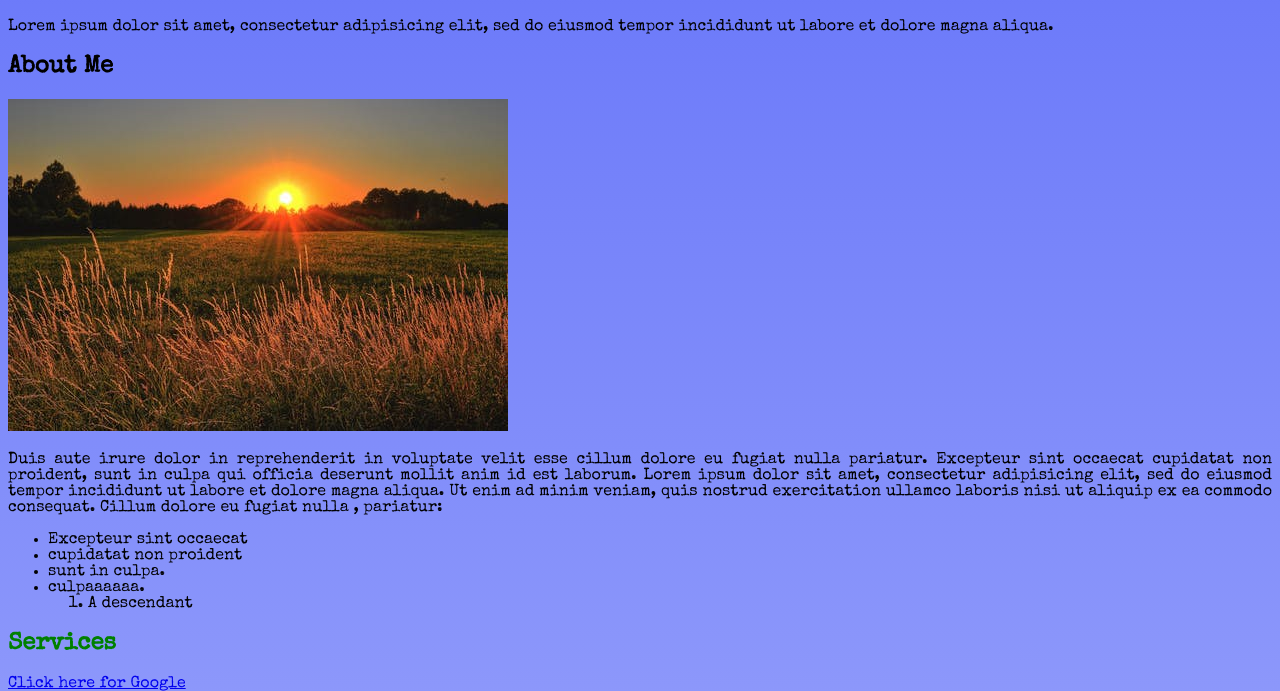
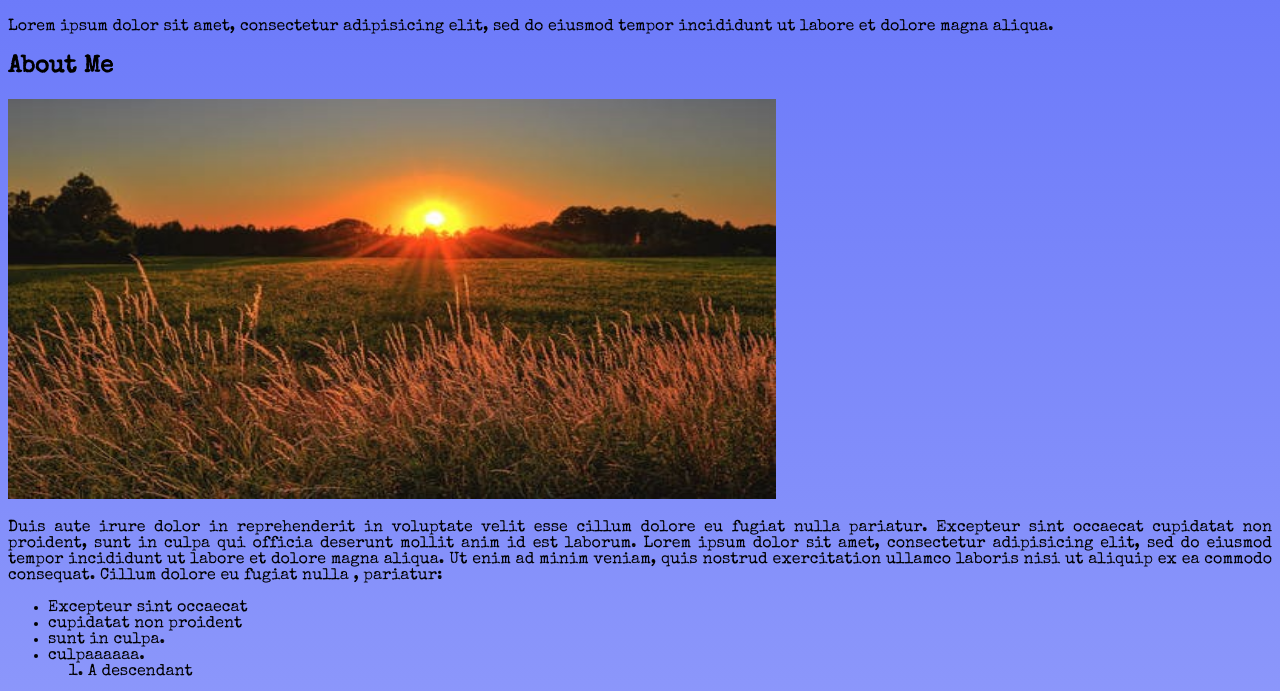
Before and after one commit to holmesmainsend/CSS_practice, a plain HTML site: page index.html in a window 1280 px wide. Shown: the part 57-748 px from the top of the page. Drawn offline with nearby package versions, Linux system fonts and the light colour scheme.

Commit message:
testing image dimensions

```diff
--- a/css/style.css
+++ b/css/style.css
@@ -4,7 +4,10 @@ body {
     text-align: justify;
 }
 
-
+#sunrise-image {
+    height: 400px;
+    width: 60vw;
+}
 
 
 
--- a/index.html
+++ b/index.html
@@ -18,7 +18,7 @@
 
     <h2 class="subtitle">About Me</h2>
 
-    <img src="sunrise.jpg">
+    <img src="sunrise.jpg" id="sunrise-image">
 
     <p>Duis aute irure dolor in reprehenderit in voluptate velit esse
     cillum dolore eu fugiat nulla pariatur. Excepteur sint occaecat cupidatat non
```
